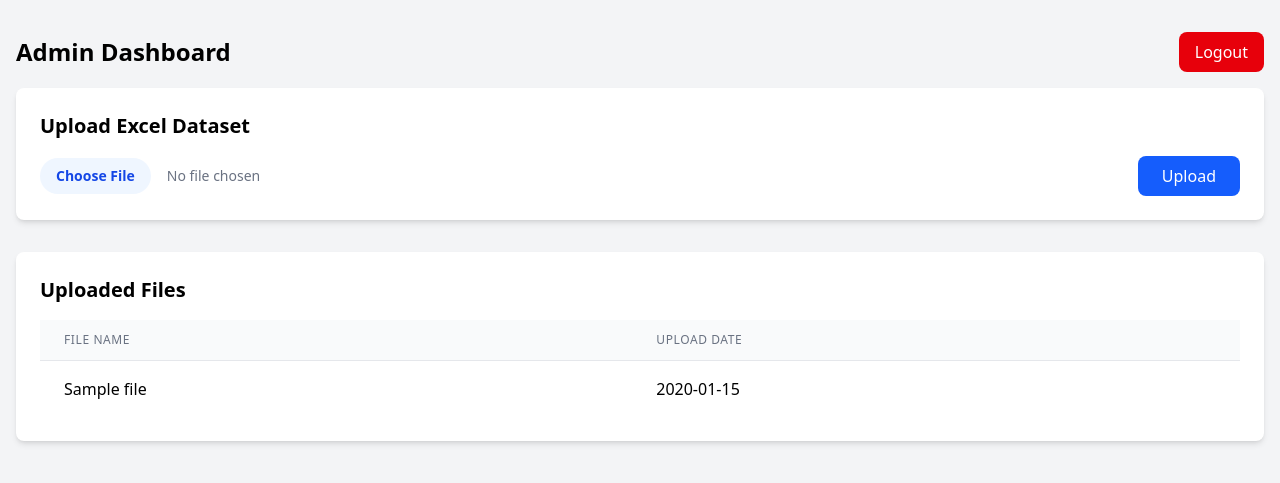
After one commit to rReyvn/SugarPricePredict-Web, a Django app: template sugar/templates/dashboard.html in a window 1280 px wide. The commit adds this page. Shown: the top 483 px of the page. Run offline with Django 5.2, Linux system fonts and the light colour scheme; the template is opened without the code that fills it: most values are stand-ins (such as "Sample title", 1, 10 or a date in 2020); some libraries are stand-ins or nearby versions.

Commit message:
Add: dashboard

```diff
--- a/sugar/templates/base.html
+++ b/sugar/templates/base.html
@@ -5,16 +5,24 @@
         <meta charset="UTF-8">
         <meta name="viewport" content="width=device-width, initial-scale=1.0">
         <meta name="description" content="Predict indonesia sugar price" />
-    <meta name="keywords" content="Django, Machine Learning, Random Forest Regression">
+        <meta name="keywords"
+              content="Django, Machine Learning, Random Forest Regression">
         <meta http-equiv="X-UA-Compatible" content="ie=edge">
-    <title>{% block title %}Django Sugar{% endblock %}</title>
+        <title>
+            {% block title %}
+                Sugar Prediction
+            {% endblock title %}
+        </title>
         <link rel="preconnect" href="https://fonts.googleapis.com">
         <link rel="preconnect" href="https://fonts.gstatic.com" crossorigin>
-    <link href="https://fonts.googleapis.com/css2?family=Inter:wght@400;500;600;700&display=swap" rel="stylesheet">
+        <link href="https://fonts.googleapis.com/css2?family=Inter:wght@400;500;600;700&display=swap"
+              rel="stylesheet">
+        <link rel="stylesheet"
+              href="https://cdn.jsdelivr.net/gh/iconoir-icons/iconoir@main/css/iconoir.css" />
         {% tailwind_css %}
     </head>
     <body class="bg-gray-100 font-sans text-black leading-normal tracking-normal">
         {% block content %}
-    {% endblock %}
+        {% endblock content %}
     </body>
 </html>
--- /dev/null
+++ b/sugar/templates/dashboard.html
@@ -0,0 +1,63 @@
+{% extends "base.html" %}
+{% block title %}
+    Admin Dashboard
+{% endblock title %}
+{% block content %}
+    <div class="container mx-auto px-4 py-8">
+        <div class="flex justify-between items-center mb-4">
+            <h1 class="text-2xl font-bold">Admin Dashboard</h1>
+            <a href="{% url 'logout' %}"
+               class="px-4 py-2 bg-red-600 text-white rounded-lg hover:bg-red-700">Logout</a>
+        </div>
+        <!-- File Upload Section -->
+        <div class="mb-8 p-6 bg-white rounded-lg shadow-md">
+            <h2 class="text-xl font-semibold mb-4">Upload Excel Dataset</h2>
+            <form action="{% url 'dashboard' %}"
+                  method="post"
+                  enctype="multipart/form-data">
+                {% csrf_token %}
+                <div class="flex items-center">
+                    <input type="file"
+                           name="excel_file"
+                           accept=".xls,.xlsx"
+                           class="block w-full text-sm text-gray-500 file:mr-4 file:py-2 file:px-4 file:rounded-full file:border-0 file:text-sm file:font-semibold file:bg-blue-50 file:text-blue-700 hover:file:bg-blue-100">
+                    <button type="submit"
+                            class="ml-4 px-6 py-2 bg-blue-600 text-white rounded-lg hover:bg-blue-700">Upload</button>
+                </div>
+            </form>
+        </div>
+        <!-- Uploaded Files Section -->
+        <div class="p-6 bg-white rounded-lg shadow-md">
+            <h2 class="text-xl font-semibold mb-4">Uploaded Files</h2>
+            <table class="min-w-full divide-y divide-gray-200">
+                <thead class="bg-gray-50">
+                    <tr>
+                        <th scope="col"
+                            class="px-6 py-3 text-left text-xs font-medium text-gray-500 uppercase tracking-wider">
+                            File Name
+                        </th>
+                        <th scope="col"
+                            class="px-6 py-3 text-left text-xs font-medium text-gray-500 uppercase tracking-wider">
+                            Upload Date
+                        </th>
+                    </tr>
+                </thead>
+                <tbody class="bg-white divide-y divide-gray-200">
+                    {% for file in uploaded_files %}
+                        <tr>
+                            <td class="px-6 py-4 whitespace-nowrap">{{ file.name }}</td>
+                            <td class="px-6 py-4 whitespace-nowrap">{{ file.upload_date|date:"Y-m-d" }}</td>
+                        </tr>
+                    {% empty %}
+                        <tr>
+                            <td colspan="2"
+                                class="px-6 py-4 whitespace-nowrap text-center text-gray-500">
+                                No files uploaded yet.
+                            </td>
+                        </tr>
+                    {% endfor %}
+                </tbody>
+            </table>
+        </div>
+    </div>
+{% endblock content %}
--- a/sugar/urls.py
+++ b/sugar/urls.py
@@ -23,6 +23,8 @@ urlpatterns = [
     path('admin/', admin.site.urls),
     path('', views.home, name='home'),
     path('login/', views.login_view, name='login'),
+    path('dashboard/', views.dashboard_view, name='dashboard'),
+    path('logout/', views.logout_view, name='logout'),
 ]
 
 if settings.DEBUG:
--- a/theme/static/css/dist/styles.css
+++ b/theme/static/css/dist/styles.css
@@ -9,25 +9,40 @@
     --font-mono: ui-monospace, SFMono-Regular, Menlo, Monaco, Consolas, "Liberation Mono",
       "Courier New", monospace;
     --color-red-100: oklch(93.6% 0.032 17.717);
+    --color-red-600: oklch(57.7% 0.245 27.325);
     --color-red-700: oklch(50.5% 0.213 27.518);
+    --color-blue-50: oklch(97% 0.014 254.604);
+    --color-blue-100: oklch(93.2% 0.032 255.585);
+    --color-blue-600: oklch(54.6% 0.245 262.881);
+    --color-blue-700: oklch(48.8% 0.243 264.376);
     --color-indigo-600: oklch(51.1% 0.262 276.966);
     --color-indigo-700: oklch(45.7% 0.24 277.023);
     --color-gray-50: oklch(98.5% 0.002 247.839);
     --color-gray-100: oklch(96.7% 0.003 264.542);
     --color-gray-200: oklch(92.8% 0.006 264.531);
+    --color-gray-500: oklch(55.1% 0.027 264.364);
     --color-gray-700: oklch(37.3% 0.034 259.733);
     --color-black: #000;
     --color-white: #fff;
     --spacing: 0.25rem;
     --container-lg: 32rem;
+    --text-xs: 0.75rem;
+    --text-xs--line-height: calc(1 / 0.75);
     --text-sm: 0.875rem;
     --text-sm--line-height: calc(1.25 / 0.875);
     --text-lg: 1.125rem;
     --text-lg--line-height: calc(1.75 / 1.125);
+    --text-xl: 1.25rem;
+    --text-xl--line-height: calc(1.75 / 1.25);
+    --text-2xl: 1.5rem;
+    --text-2xl--line-height: calc(2 / 1.5);
     --text-5xl: 3rem;
     --text-5xl--line-height: 1;
     --font-weight-medium: 500;
+    --font-weight-semibold: 600;
+    --font-weight-bold: 700;
     --tracking-normal: 0em;
+    --tracking-wider: 0.05em;
     --leading-normal: 1.5;
     --radius-md: 0.375rem;
     --radius-lg: 0.5rem;
@@ -229,6 +244,15 @@
   .mb-0 {
     margin-bottom: calc(var(--spacing) * 0);
   }
+  .mb-4 {
+    margin-bottom: calc(var(--spacing) * 4);
+  }
+  .mb-8 {
+    margin-bottom: calc(var(--spacing) * 8);
+  }
+  .ml-4 {
+    margin-left: calc(var(--spacing) * 4);
+  }
   .block {
     display: block;
   }
@@ -247,19 +271,48 @@
   .max-w-lg {
     max-width: var(--container-lg);
   }
+  .min-w-full {
+    min-width: 100%;
+  }
   .cursor-pointer {
     cursor: pointer;
+  }
+  .flex-col {
+    flex-direction: column;
   }
   .items-center {
     align-items: center;
   }
+  .justify-between {
+    justify-content: space-between;
+  }
   .justify-center {
     justify-content: center;
+  }
+  :where(.space-y-2 > :not(:last-child)) {
+    --tw-space-y-reverse: 0;
+    margin-block-start: calc(calc(var(--spacing) * 2) * var(--tw-space-y-reverse));
+    margin-block-end: calc(calc(var(--spacing) * 2) * calc(1 - var(--tw-space-y-reverse)));
   }
   :where(.space-y-4 > :not(:last-child)) {
     --tw-space-y-reverse: 0;
     margin-block-start: calc(calc(var(--spacing) * 4) * var(--tw-space-y-reverse));
     margin-block-end: calc(calc(var(--spacing) * 4) * calc(1 - var(--tw-space-y-reverse)));
+  }
+  :where(.space-x-2 > :not(:last-child)) {
+    --tw-space-x-reverse: 0;
+    margin-inline-start: calc(calc(var(--spacing) * 2) * var(--tw-space-x-reverse));
+    margin-inline-end: calc(calc(var(--spacing) * 2) * calc(1 - var(--tw-space-x-reverse)));
+  }
+  :where(.divide-y > :not(:last-child)) {
+    --tw-divide-y-reverse: 0;
+    border-bottom-style: var(--tw-border-style);
+    border-top-style: var(--tw-border-style);
+    border-top-width: calc(1px * var(--tw-divide-y-reverse));
+    border-bottom-width: calc(1px * calc(1 - var(--tw-divide-y-reverse)));
+  }
+  :where(.divide-gray-200 > :not(:last-child)) {
+    border-color: var(--color-gray-200);
   }
   .rounded-lg {
     border-radius: var(--radius-lg);
@@ -269,6 +322,9 @@
   }
   .border-gray-200 {
     border-color: var(--color-gray-200);
+  }
+  .bg-blue-600 {
+    background-color: var(--color-blue-600);
   }
   .bg-gray-50 {
     background-color: var(--color-gray-50);
@@ -282,6 +338,9 @@
   .bg-red-100 {
     background-color: var(--color-red-100);
   }
+  .bg-red-600 {
+    background-color: var(--color-red-600);
+  }
   .bg-white {
     background-color: var(--color-white);
   }
@@ -291,23 +350,45 @@
   .p-4 {
     padding: calc(var(--spacing) * 4);
   }
+  .p-6 {
+    padding: calc(var(--spacing) * 6);
+  }
   .px-4 {
     padding-inline: calc(var(--spacing) * 4);
   }
   .px-5 {
     padding-inline: calc(var(--spacing) * 5);
   }
+  .px-6 {
+    padding-inline: calc(var(--spacing) * 6);
+  }
+  .py-2 {
+    padding-block: calc(var(--spacing) * 2);
+  }
   .py-3 {
     padding-block: calc(var(--spacing) * 3);
   }
+  .py-4 {
+    padding-block: calc(var(--spacing) * 4);
+  }
+  .py-8 {
+    padding-block: calc(var(--spacing) * 8);
+  }
   .text-center {
     text-align: center;
+  }
+  .text-left {
+    text-align: left;
   }
   .font-sans {
     font-family: var(--font-sans);
   }
   .font-serif {
     font-family: var(--font-serif);
+  }
+  .text-2xl {
+    font-size: var(--text-2xl);
+    line-height: var(--tw-leading, var(--text-2xl--line-height));
   }
   .text-5xl {
     font-size: var(--text-5xl);
@@ -321,20 +402,46 @@
     font-size: var(--text-sm);
     line-height: var(--tw-leading, var(--text-sm--line-height));
   }
+  .text-xl {
+    font-size: var(--text-xl);
+    line-height: var(--tw-leading, var(--text-xl--line-height));
+  }
+  .text-xs {
+    font-size: var(--text-xs);
+    line-height: var(--tw-leading, var(--text-xs--line-height));
+  }
   .leading-normal {
     --tw-leading: var(--leading-normal);
     line-height: var(--leading-normal);
+  }
+  .font-bold {
+    --tw-font-weight: var(--font-weight-bold);
+    font-weight: var(--font-weight-bold);
   }
   .font-medium {
     --tw-font-weight: var(--font-weight-medium);
     font-weight: var(--font-weight-medium);
   }
+  .font-semibold {
+    --tw-font-weight: var(--font-weight-semibold);
+    font-weight: var(--font-weight-semibold);
+  }
   .tracking-normal {
     --tw-tracking: var(--tracking-normal);
     letter-spacing: var(--tracking-normal);
   }
+  .tracking-wider {
+    --tw-tracking: var(--tracking-wider);
+    letter-spacing: var(--tracking-wider);
+  }
+  .whitespace-nowrap {
+    white-space: nowrap;
+  }
   .text-black {
     color: var(--color-black);
+  }
+  .text-gray-500 {
+    color: var(--color-gray-500);
   }
   .text-gray-700 {
     color: var(--color-gray-700);
@@ -345,17 +452,69 @@
   .text-white {
     color: var(--color-white);
   }
+  .uppercase {
+    text-transform: uppercase;
+  }
   .shadow-lg {
     --tw-shadow: 0 10px 15px -3px var(--tw-shadow-color, rgb(0 0 0 / 0.1)), 0 4px 6px -4px var(--tw-shadow-color, rgb(0 0 0 / 0.1));
+    box-shadow: var(--tw-inset-shadow), var(--tw-inset-ring-shadow), var(--tw-ring-offset-shadow), var(--tw-ring-shadow), var(--tw-shadow);
+  }
+  .shadow-md {
+    --tw-shadow: 0 4px 6px -1px var(--tw-shadow-color, rgb(0 0 0 / 0.1)), 0 2px 4px -2px var(--tw-shadow-color, rgb(0 0 0 / 0.1));
     box-shadow: var(--tw-inset-shadow), var(--tw-inset-ring-shadow), var(--tw-ring-offset-shadow), var(--tw-ring-shadow), var(--tw-shadow);
   }
   .shadow-sm {
     --tw-shadow: 0 1px 3px 0 var(--tw-shadow-color, rgb(0 0 0 / 0.1)), 0 1px 2px -1px var(--tw-shadow-color, rgb(0 0 0 / 0.1));
     box-shadow: var(--tw-inset-shadow), var(--tw-inset-ring-shadow), var(--tw-ring-offset-shadow), var(--tw-ring-shadow), var(--tw-shadow);
   }
+  .file\:mr-4::file-selector-button {
+    margin-right: calc(var(--spacing) * 4);
+  }
+  .file\:rounded-full::file-selector-button {
+    border-radius: calc(infinity * 1px);
+  }
+  .file\:border-0::file-selector-button {
+    border-style: var(--tw-border-style);
+    border-width: 0px;
+  }
+  .file\:bg-blue-50::file-selector-button {
+    background-color: var(--color-blue-50);
+  }
+  .file\:px-4::file-selector-button {
+    padding-inline: calc(var(--spacing) * 4);
+  }
+  .file\:py-2::file-selector-button {
+    padding-block: calc(var(--spacing) * 2);
+  }
+  .file\:text-sm::file-selector-button {
+    font-size: var(--text-sm);
+    line-height: var(--tw-leading, var(--text-sm--line-height));
+  }
+  .file\:font-semibold::file-selector-button {
+    --tw-font-weight: var(--font-weight-semibold);
+    font-weight: var(--font-weight-semibold);
+  }
+  .file\:text-blue-700::file-selector-button {
+    color: var(--color-blue-700);
+  }
+  @media (hover: hover) {
+    .hover\:bg-blue-700:hover {
+      background-color: var(--color-blue-700);
+    }
+  }
   @media (hover: hover) {
     .hover\:bg-indigo-700:hover {
       background-color: var(--color-indigo-700);
+    }
+  }
+  @media (hover: hover) {
+    .hover\:bg-red-700:hover {
+      background-color: var(--color-red-700);
+    }
+  }
+  @media (hover: hover) {
+    .hover\:file\:bg-blue-100:hover::file-selector-button {
+      background-color: var(--color-blue-100);
     }
   }
   @media (width >= 40rem) {
@@ -373,6 +532,21 @@
   syntax: "*";
   inherits: false;
   initial-value: 0;
+}
+@property --tw-space-x-reverse {
+  syntax: "*";
+  inherits: false;
+  initial-value: 0;
+}
+@property --tw-divide-y-reverse {
+  syntax: "*";
+  inherits: false;
+  initial-value: 0;
+}
+@property --tw-border-style {
+  syntax: "*";
+  inherits: false;
+  initial-value: solid;
 }
 @property --tw-leading {
   syntax: "*";
@@ -455,6 +629,9 @@
   @supports ((-webkit-hyphens: none) and (not (margin-trim: inline))) or ((-moz-orient: inline) and (not (color:rgb(from red r g b)))) {
     *, ::before, ::after, ::backdrop {
       --tw-space-y-reverse: 0;
+      --tw-space-x-reverse: 0;
+      --tw-divide-y-reverse: 0;
+      --tw-border-style: solid;
       --tw-leading: initial;
       --tw-font-weight: initial;
       --tw-tracking: initial;
```
Also changed, not shown: sugar/templates/home.html (+4 -4 lines), sugar/templates/login.html (+19 -5 lines), sugar/views.py (+56 -11 lines), 1 other file. Lines whose indentation alone changed are shown as unchanged.
